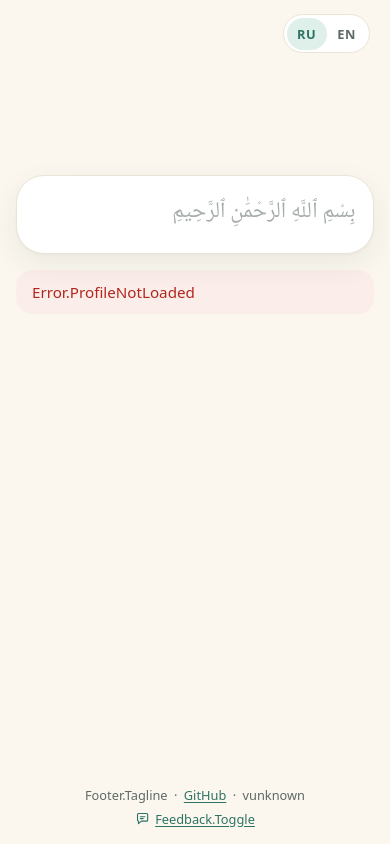
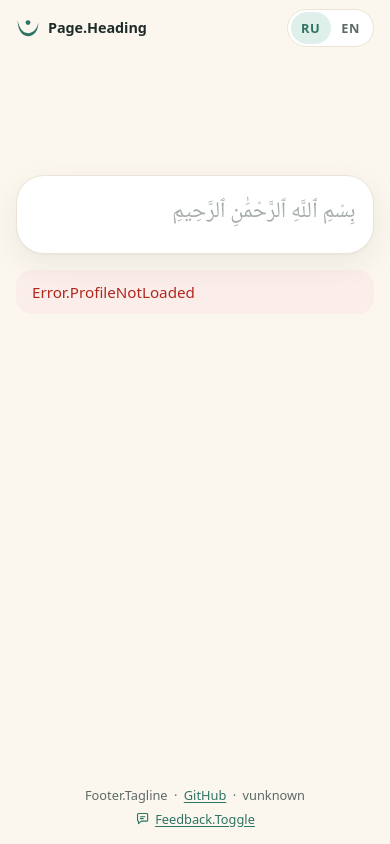
Before and after one commit to shoraLBRT/Transliterator, an ASP.NET Core app: page / in a window 390 px wide. Run offline with ASP.NET Core 8, Linux system fonts and the light colour scheme.

Commit message:
feat(web): add a page header with a mark, the name and the language (D13) (#194)
## What

- `<header class="topbar">` in the flow above the field: the mark (the
letter nun, filled with the accent token) and the visible page name -
now the only `h1`, `Page.Heading` shortened to the page name in both
languages - on the left, RU/EN on the right. `.language-switch` is no
longer `position: absolute`, so it cannot overlap the hint or the field.
- The header's bottom margin keeps the field where it was: hint top at
24vh empty / 7vh active (12vh / 1rem on phones). Verified: hint top =
24vh exactly at 1440x900.
- From 64rem the header shares the `.stage`/`.footer` column rule, so it
moves with the field when the panel column opens: the panel ends at
476px, the header starts at 496px (1024 and 1440).
- `favicon.svg` (same mark on a foam tile, dark variant via
`prefers-color-scheme` inside the SVG) and a 180x180
`apple-touch-icon.png` (generated with a small stdlib Python script, no
Pillow). Both are in `wwwroot`, so the Pages publish ships them.
- Tests: `PageLayoutTests` gains a header test (header above main, mark
+ h1 + LanguagePicker order, single h1, switch not positioned, header in
the 64rem column rule, icon links and files); `PageHintTests` checks the
new h1.

## Checked

- build: 0 warnings; tests: 1535 passed.
- Browser: 320, 375, 768, 1024, 1440 px; light and dark; empty and
active; reading panel open at 1024 and 1440. No overlap, no horizontal
scroll. At 320px the RU name wraps to two lines (still clear of the
switch).

Closes #177

🤖 Generated with [Claude Code](https://claude.com/claude-code)

Co-authored-by: Claude Opus 5.5 <noreply@anthropic.com>

```diff
--- a/Transliterator.Tests/DocsTests/PageHintTests.cs
+++ b/Transliterator.Tests/DocsTests/PageHintTests.cs
@@ -38,7 +38,7 @@ namespace Transliterator.Tests.DocsTests
 
             Assert.Contains("private const string HintPrefix = \"Hint.\";", app);
             Assert.Contains("await JS.InvokeVoidAsync(\"page.typewriter\", _hint, Hints(), _input);", app);
-            Assert.Contains("<h1 class=\"visually-hidden\">@L[\"Page.Heading\"]</h1>", app);
+            Assert.Contains("<h1 class=\"topbar-name\">@L[\"Page.Heading\"]</h1>", app);
             Assert.Contains("L[\"Page.Title\"].Value", app);
         }
 
--- a/Transliterator.Web/App.razor
+++ b/Transliterator.Web/App.razor
@@ -9,11 +9,23 @@
 @implements IDisposable
 
 <div class="shell @(HasText ? "is-active" : null) @(Panels.Current is not null ? "has-panel" : null)">
-    @* Язык интерфейса (D7): в углу страницы, видно сразу, ещё до поля. *@
-    <LanguagePicker Chosen="ChangeLanguageAsync" />
+    @* Шапка (D13): знак и короткое имя страницы слева, язык интерфейса (D7) справа.
+       Она в потоке, над полем, и ничего не перекрывает: прежде переключатель стоял
+       в углу поверх страницы и на телефоне наезжал на подсказку. Знак — буква «нун»
+       (чаша пером и точка в ней): ею открывается сура «Калам», «Перо». Тот же знак —
+       в favicon.svg. *@
+    <header class="topbar">
+        <div class="topbar-brand">
+            <svg class="topbar-mark" viewBox="5 5 22 22" aria-hidden="true">
+                <path d="M6.5 8.5C6.5 18 10.5 23.5 16 23.5C21.5 23.5 25.5 18.5 25.5 11C24.2 17.1 20.8 20.7 16 20.7C11.2 20.7 7.6 16.1 6.5 8.5Z" />
+                <circle cx="16" cy="11" r="2.2" />
+            </svg>
+            <h1 class="topbar-name">@L["Page.Heading"]</h1>
+        </div>
+        <LanguagePicker Chosen="ChangeLanguageAsync" />
+    </header>
 
     <main class="stage">
-        <h1 class="visually-hidden">@L["Page.Heading"]</h1>
 
         @* Подсказка печатается скриптом и сменяет себя. Экранному диктору она не
            читается: для него у поля есть постоянная подпись, а текст, меняющийся
--- a/Transliterator.Web/wwwroot/css/app.css
+++ b/Transliterator.Web/wwwroot/css/app.css
@@ -147,30 +147,71 @@ button {
 /* ---- Каркас ---- */
 
 /* Пустая страница держит поле ближе к центру, как стартовый экран чата.
-   Появился текст — поле поднимается, освобождая место результату. */
+   Появился текст — поле поднимается, освобождая место результату. Сверху над
+   полем — шапка (D13); расстояние до поля — её нижний отступ, см. .topbar. */
 .shell {
     position: relative;
     display: flex;
     flex-direction: column;
     min-height: 100vh;
     min-height: 100dvh;
-    padding: 24vh 1.25rem 1.25rem;
-    transition: padding-top var(--motion-slow) var(--ease-soft);
-}
-
-.shell.is-active {
-    padding-top: 7vh;
+    padding: var(--space-3) 1.25rem 1.25rem;
+}
+
+/* ---- Шапка (D13) ----
+   Тонкая строка в потоке: знак и имя слева, язык справа. Ширина — та же колонка,
+   что у поля, поэтому язык стоит над правым краем поля, а с 64rem шапка
+   отодвигается вместе с полем и колонка панели слева её не накрывает.
+   --topbar-height — высота строки (кнопки языка); нижний отступ дополняет её до
+   прежнего места поля: 24vh от верха пустой страницы и 7vh — активной. */
+
+.topbar {
+    --topbar-height: 2.5rem;
+    display: flex;
+    align-items: center;
+    justify-content: space-between;
+    gap: var(--space-3);
+    width: 100%;
+    max-width: 46rem;
+    min-height: var(--topbar-height);
+    margin: 0 auto max(var(--space-6), 24vh - var(--space-3) - var(--topbar-height));
+    transition: margin-bottom var(--motion-slow) var(--ease-soft);
+}
+
+.shell.is-active .topbar {
+    margin-bottom: max(var(--space-4), 7vh - var(--space-3) - var(--topbar-height));
+}
+
+.topbar-brand {
+    display: flex;
+    align-items: center;
+    gap: var(--space-2);
+    min-width: 0;
+}
+
+.topbar-mark {
+    flex: none;
+    width: 1.5rem;
+    height: 1.5rem;
+    fill: var(--foam-700);
+    stroke: none; /* знак залит, а не обведён, как значки кнопок */
+}
+
+.topbar-name {
+    margin: 0;
+    color: var(--ink);
+    font-size: var(--text-base);
+    font-weight: 600;
+    line-height: 1.25;
+    letter-spacing: -0.005em;
 }
 
 /* ---- Язык интерфейса (D7) ----
-   В правом верхнем углу: видно сразу, ничего не закрывает — ни поле, ни колонку
+   В шапке справа (D13): видно сразу, ничего не закрывает — ни поле, ни колонку
    панели слева, ни кнопку обратной связи внизу справа. */
 
 .language-switch {
-    position: absolute;
-    top: 0.9rem;
-    right: 1.25rem;
-    z-index: 5;
+    flex: none;
     display: inline-flex;
     padding: 0.15rem;
     border: 1px solid var(--line);
@@ -1651,6 +1692,7 @@ svg {
         --rail-space: calc(var(--panel-left) + var(--panel-width));
     }
 
+    .topbar,
     .stage,
     .footer {
         width: min(46rem, 100% - var(--rail-space));
@@ -1658,6 +1700,12 @@ svg {
         margin-right: 0;
         margin-left: max(var(--rail-space), (100% - 46rem) / 2);
         transition: margin-left var(--motion-duration) var(--motion-ease), width var(--motion-duration) var(--motion-ease);
+    }
+
+    /* Шапка ещё и опускает поле (см. .topbar) — её отступ снизу едет как прежде. */
+    .topbar {
+        transition: margin-left var(--motion-duration) var(--motion-ease), width var(--motion-duration) var(--motion-ease),
+                    margin-bottom var(--motion-slow) var(--ease-soft);
     }
 
     .side-rail {
@@ -1764,11 +1812,19 @@ svg {
 
 @media (max-width: 36rem) {
     .shell {
-        padding: 12vh 1rem 1rem;
-    }
-
-    .shell.is-active {
-        padding-top: var(--space-6);
+        padding: var(--space-2) 1rem 1rem;
+    }
+
+    .topbar {
+        margin-bottom: max(var(--space-5), 12vh - var(--space-2) - var(--topbar-height));
+    }
+
+    .shell.is-active .topbar {
+        margin-bottom: var(--space-4);
+    }
+
+    .topbar-name {
+        font-size: var(--text-md);
     }
 
     .hint {
--- a/Transliterator.Web/wwwroot/index.html
+++ b/Transliterator.Web/wwwroot/index.html
@@ -10,10 +10,13 @@
     <meta name="theme-color" content="#141a19" media="(prefers-color-scheme: dark)" />
     <title>Транслитерация Корана</title>
     <base href="/" />
+    <!-- Значок вкладки (D13) — знак из шапки; SVG сам меняет цвета под тёмную тему. -->
+    <link rel="icon" href="favicon.svg" type="image/svg+xml" />
+    <link rel="apple-touch-icon" href="apple-touch-icon.png" />
     <!-- ?v= — первые 8 знаков SHA-256 файла (переводы строк как LF). Браузер не берёт
          из кеша прежний page.js или app.css к новой сборке: файл изменился — изменился
          и адрес. Сверяет PageAssetVersionTests и подсказывает новое значение. -->
-    <link rel="stylesheet" href="css/app.css?v=f4cc0357" />
+    <link rel="stylesheet" href="css/app.css?v=5c15213a" />
 </head>
 
 <body>
```
Also changed, not shown: Transliterator.Tests/DocsTests/PageLayoutTests.cs (+33 -0 lines), docs/ROADMAP.md (+1 -1 lines), Transliterator.Web/Localization/Strings.en.resx, Transliterator.Web/Localization/Strings.resx, Transliterator.Web/wwwroot/apple-touch-icon.png (added), Transliterator.Web/wwwroot/favicon.svg (added).
